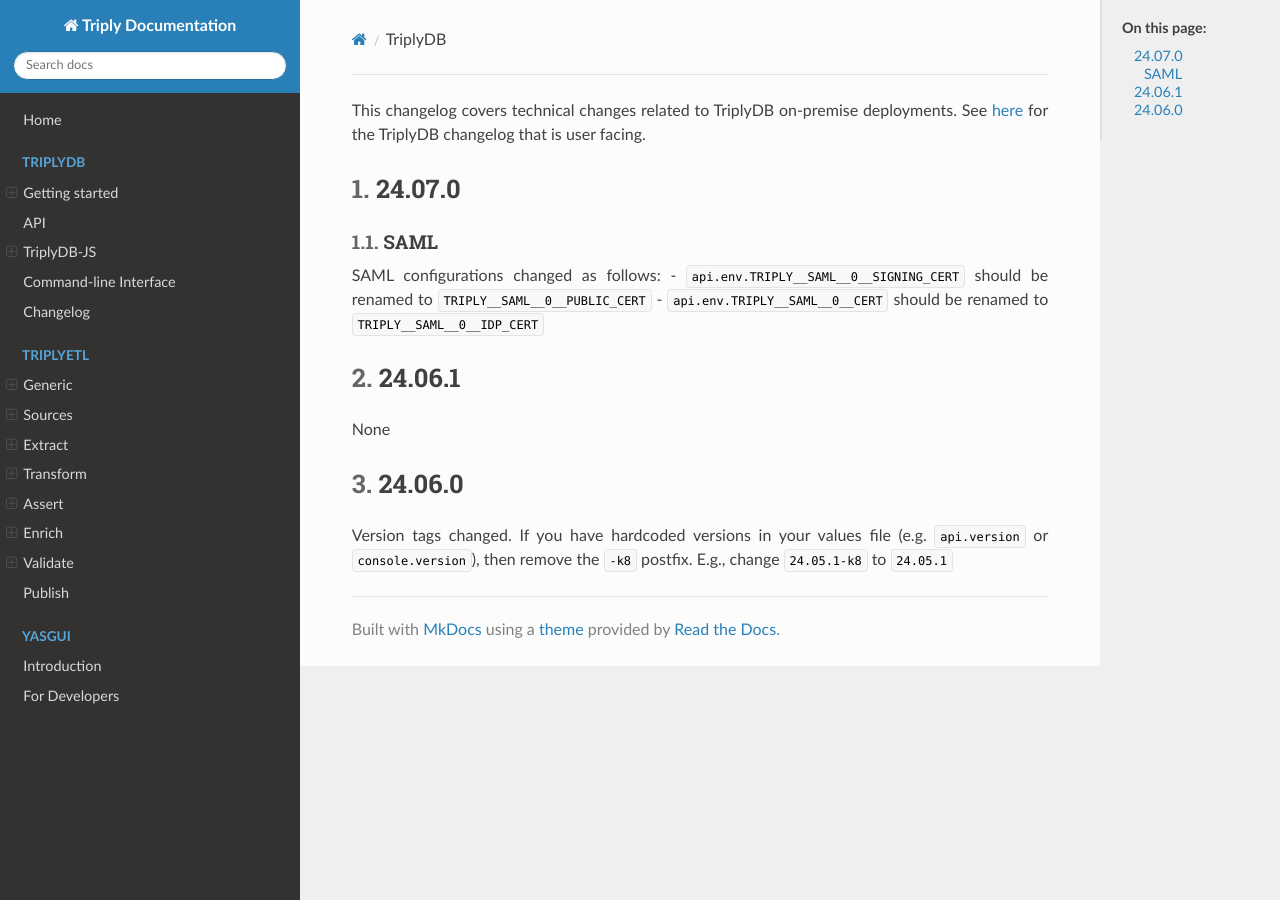
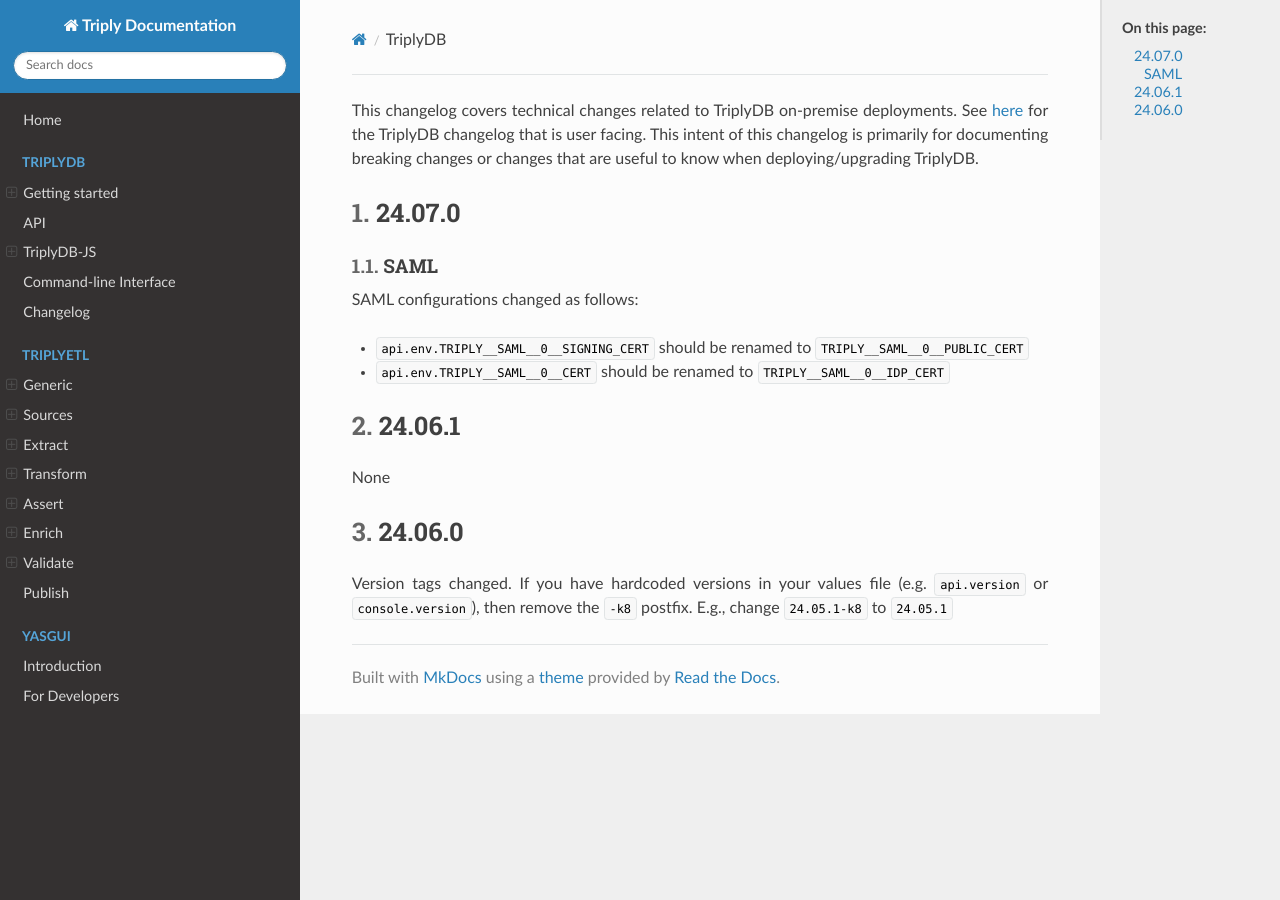
Before and after one commit to TriplyDB/Documentation, an MkDocs documentation site: the page built from docs/triplydb-technical-changelog/index.md, in a window 1280 px wide. Built offline with MkDocs 1.6.1, drawn with Linux system fonts in a browser that asks for light colours.

Commit message:
changed styling a bit

```diff
--- a/docs/triplydb-technical-changelog/index.md
+++ b/docs/triplydb-technical-changelog/index.md
@@ -5,13 +5,15 @@
 
 [TOC]
 
-This changelog covers technical changes related to TriplyDB on-premise deployments. See [here](/docs/triplydb-changelog) for the TriplyDB changelog that is user facing.
+This changelog covers technical changes related to TriplyDB on-premise deployments. See [here](/triplydb-changelog) for the TriplyDB changelog that is user facing.
+This intent of this changelog is primarily for documenting breaking changes or changes that are useful to know when deploying/upgrading TriplyDB.
 
 ## 24.07.0 {#24.07.0}
 
 ### SAML
 
 SAML configurations changed as follows:
+
 - `api.env.TRIPLY__SAML__0__SIGNING_CERT` should be renamed to `TRIPLY__SAML__0__PUBLIC_CERT`
 - `api.env.TRIPLY__SAML__0__CERT` should be renamed to `TRIPLY__SAML__0__IDP_CERT`
 
```
